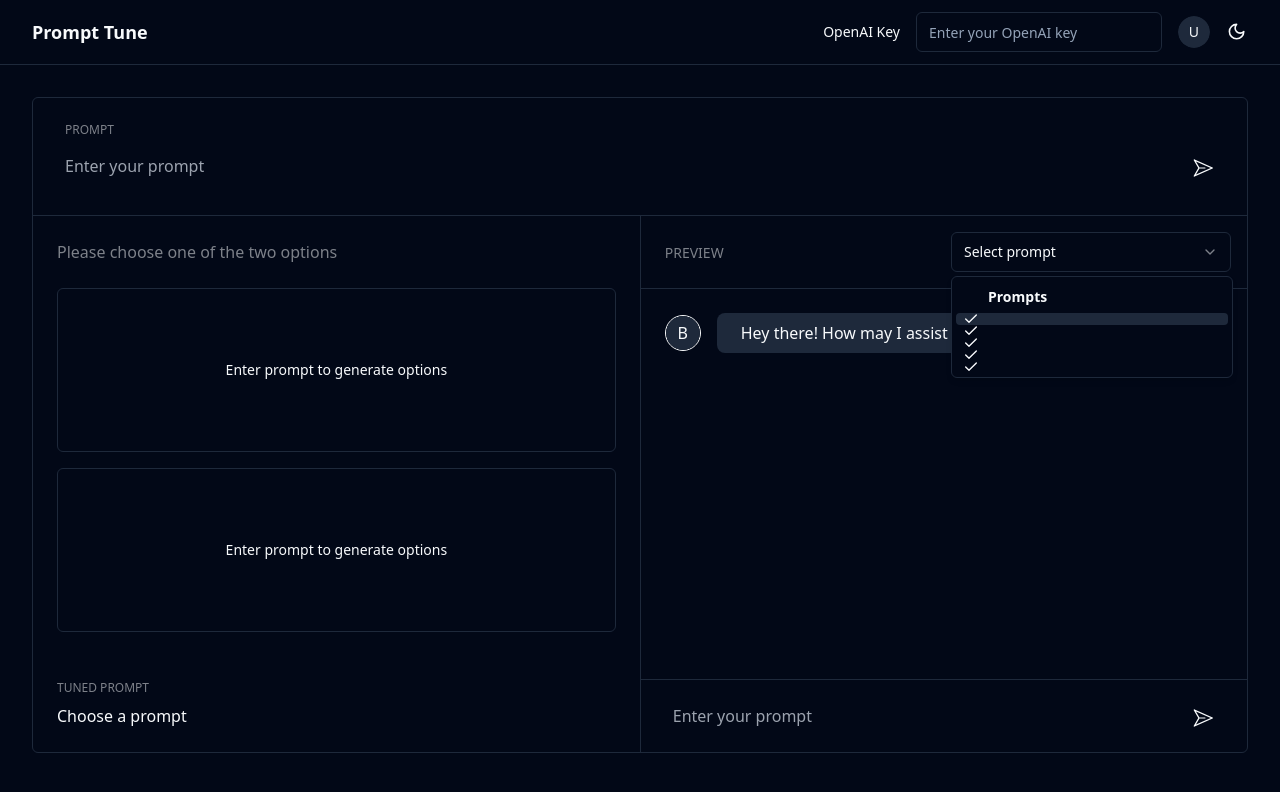
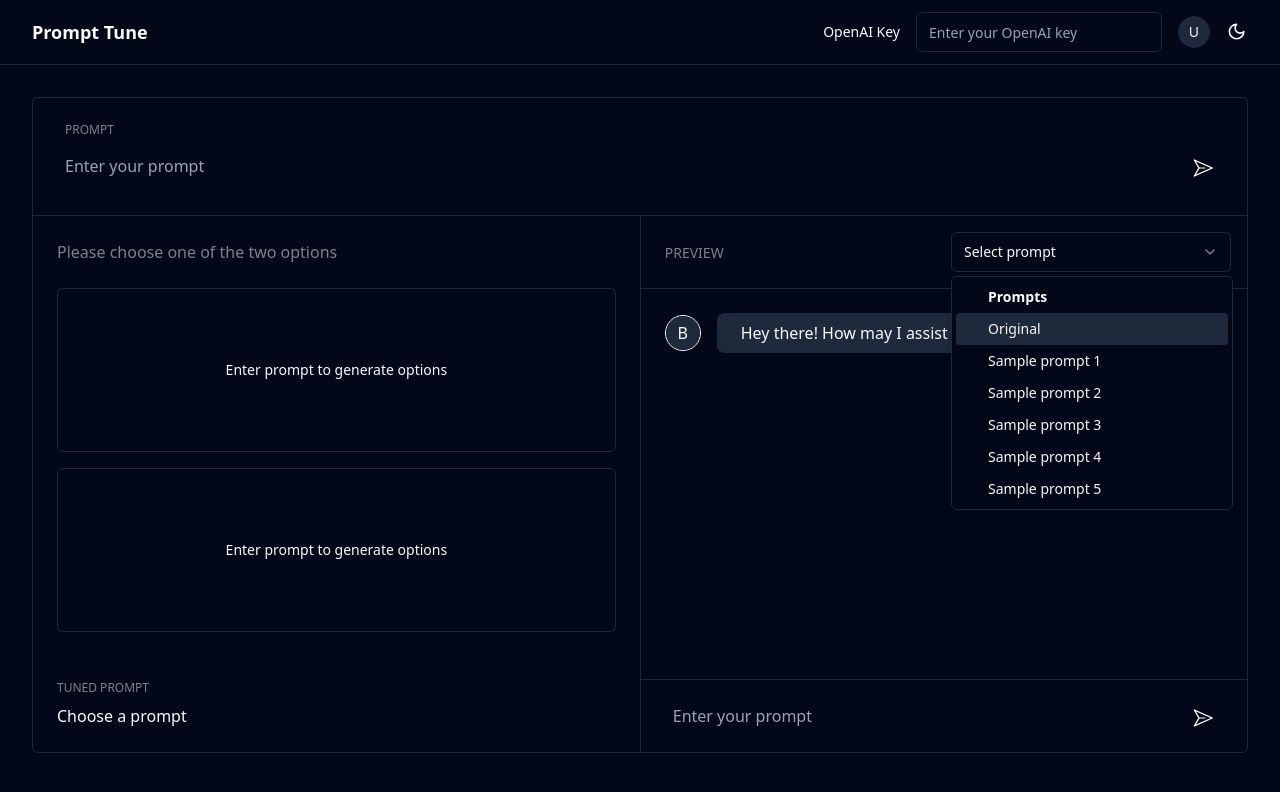
Before and after one commit to Cloud-Code-AI/prompt-tune, a React (Vite) app: page / in a window 1280 px wide. Both pictures are taken after a click on the button "Select prompt". Shown: the top 792 px of the page. Built offline with nearby package versions, Linux system fonts and the light colour scheme.

Commit message:
Adding original prompt to dropdown

```diff
--- a/src/Tool.jsx
+++ b/src/Tool.jsx
@@ -41,13 +41,15 @@ export default function Tool () {
         id: 0
     })
     const [selected, setSelected] = useState('Choose a prompt')
+    const [original, setOriginal] = useState('Original')
 
     const submitPrompt = (e) => {
         e.preventDefault();
         setLoading(true)
         //TODO: Add API call here to load 5 prompt options.
-        const resp = "response"
-        console.log(resp)
+        const og_prompt = document.getElementById("prompt").value
+        setOriginal(og_prompt)
+
         setOption1({
             text: promptData[0],
             id: 0
@@ -174,9 +176,10 @@ export default function Tool () {
                                         <SelectContent className="max-w-sm">
                                             <SelectGroup>
                                             <SelectLabel>Prompts</SelectLabel>
-                                            {promptData.map((prompt) => (
-                                                <SelectItem key={prompt.number} value={prompt.number}>
-                                                    <p>{prompt.prompt}</p>
+                                            <SelectItem value={original}>{original}</SelectItem>
+                                            {promptData.map((prompt, index) => (
+                                                <SelectItem key={index} value={prompt}>
+                                                    <p>{prompt}</p>
                                                 </SelectItem>
                                             ))}
                                             </SelectGroup>
```
